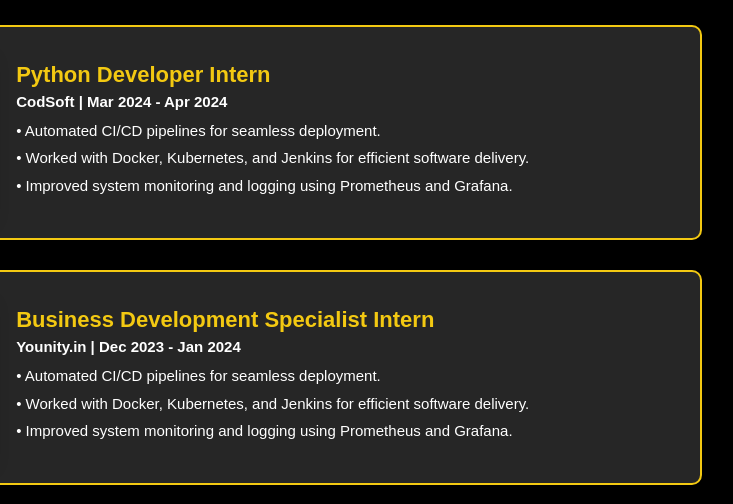
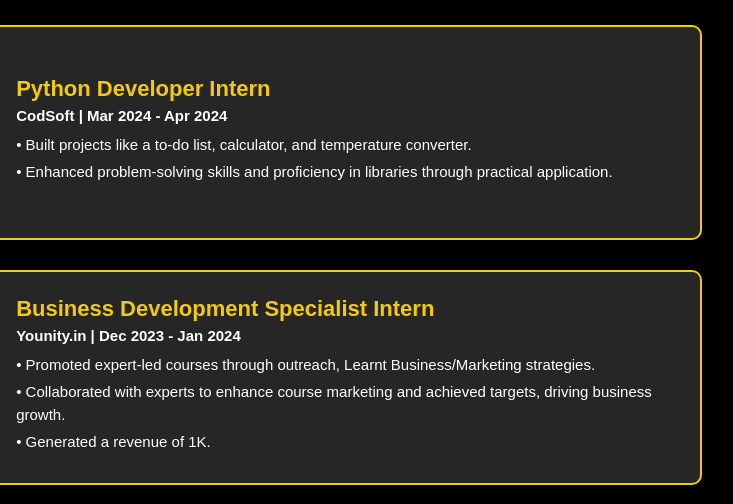
Before and after one commit to Shaileshwaranavk/Portfolio, a plain HTML site: page index.html in a window 1280 px wide. Shown: the part 3560-4064 px from the top of the page, 388-1121 px from the left. Drawn offline with Linux system fonts and the light colour scheme.

Commit message:
index.html
Changes made in the Experience section

```diff
--- a/index.html
+++ b/index.html
@@ -153,9 +153,8 @@
                 <div class="exp-content">
                     <h2>Python Developer Intern</h2>
                     <h3>CodSoft | Mar 2024 - Apr 2024</h3>
-                    <p>• Automated CI/CD pipelines for seamless deployment.</p>
-                    <p>• Worked with Docker, Kubernetes, and Jenkins for efficient software delivery.</p>
-                    <p>• Improved system monitoring and logging using Prometheus and Grafana.</p>
+                    <p>• Built projects like a to-do list, calculator, and temperature converter.</p>
+                    <p>• Enhanced problem-solving skills and proficiency in libraries through practical application.</p>
                 </div>
             </div>
 
@@ -164,9 +163,9 @@
                 <div class="exp-content">
                     <h2>Business Development Specialist Intern</h2>
                     <h3>Younity.in | Dec 2023 - Jan 2024</h3>
-                    <p>• Automated CI/CD pipelines for seamless deployment.</p>
-                    <p>• Worked with Docker, Kubernetes, and Jenkins for efficient software delivery.</p>
-                    <p>• Improved system monitoring and logging using Prometheus and Grafana.</p>
+                    <p>• Promoted expert-led courses through outreach, Learnt Business/Marketing strategies.</p>
+                    <p>• Collaborated with experts to enhance course marketing and achieved targets, driving business growth.</p>
+                    <p>• Generated a revenue of 1K. </p>
                 </div>
             </div>
         </div>
```
